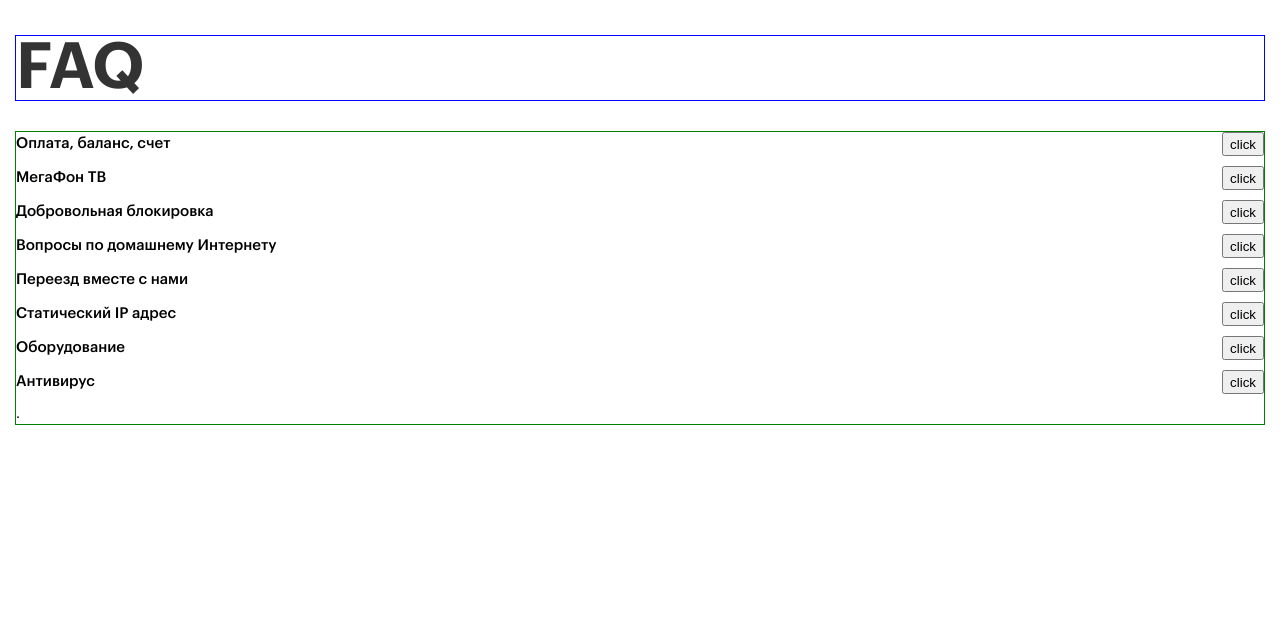
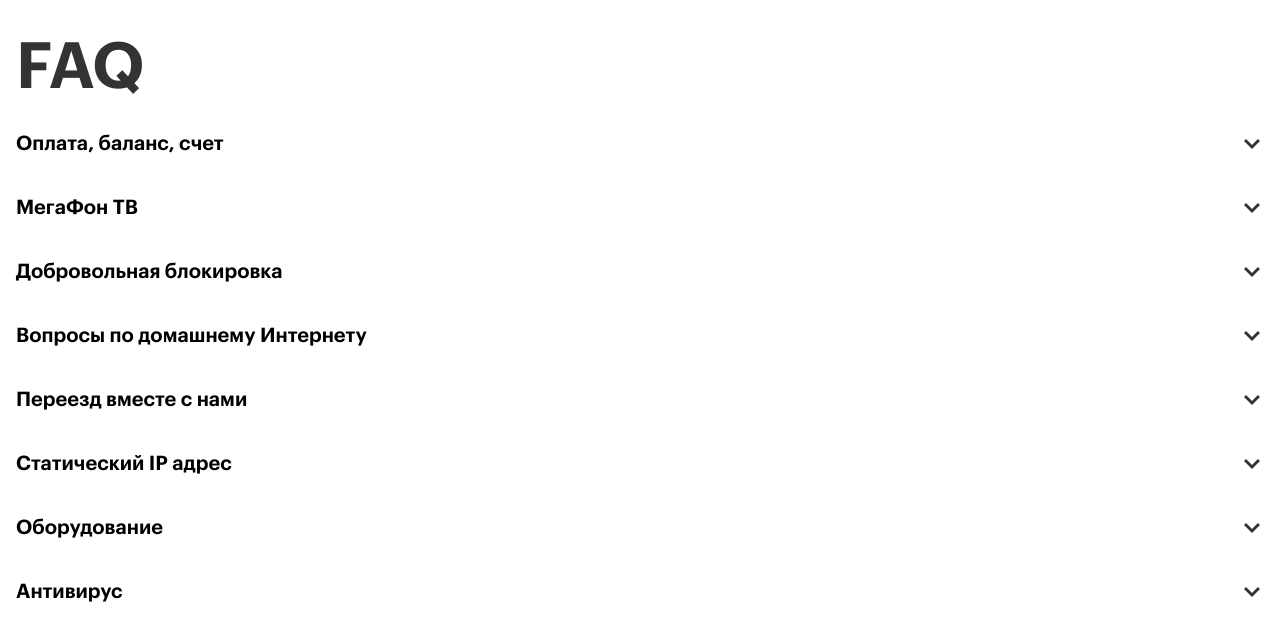
Before and after one commit to aleks-andra/faq-project, a React (Vite) app: page / in a window 1280 px wide. Shown: the top 640 px of the page. Built offline with nearby package versions, Linux system fonts and the light colour scheme.

Commit message:
apply design styles

```diff
--- a/package.json
+++ b/package.json
@@ -10,6 +10,7 @@
     "preview": "vite preview"
   },
   "dependencies": {
+    "classnames": "^2.5.1",
     "react": "^19.1.0",
     "react-dom": "^19.1.0"
   },
--- /dev/null
+++ b/src/assets/icons/icons.tsx
@@ -0,0 +1,25 @@
+import type { FC } from "react";
+
+export const Arrow: FC<{ size?: "s" | "m" }> = ({ size = "s" }) => {
+  return (
+    <svg
+      width="24"
+      height="24"
+      viewBox="0 0 24 24"
+      fill="none"
+      xmlns="http://www.w3.org/2000/svg"
+    >
+      {size === "s" ? (
+        <path
+          d="M7.16315 15L12 10.206L16.8369 15L18.5 13.397L12 7L5.5 13.397L7.16315 15Z"
+          fill="#333333"
+        />
+      ) : (
+        <path
+          d="M6.04695 17L12 11.0076L17.9531 17L20 14.9962L12 7L4 14.9962L6.04695 17Z"
+          fill="#333333"
+        />
+      )}
+    </svg>
+  );
+};
--- /dev/null
+++ b/src/features/faq/components/arrow-button/arrow-button.module.css
@@ -0,0 +1,16 @@
+.arrowButton {
+  padding: 0;
+  margin: 0;
+  background-color: transparent;
+  border: none;
+  max-width: 24px;
+  max-height: 24px;
+  svg {
+    transition: transform 0.3s ease-in-out;
+    transform: rotate(-180deg);
+  }
+}
+
+.rotatedArrow svg{
+  transform: rotate(0deg);
+}
--- /dev/null
+++ b/src/features/faq/components/arrow-button/arrow-button.tsx
@@ -0,0 +1,22 @@
+import type { FC } from "react";
+import { Arrow } from "../../../../assets/icons/icons";
+import styles from "./arrow-button.module.css";
+import cx from "classnames";
+
+type Props = {
+    size?: "s" | "m";
+    isRotated?: boolean;
+    onClick?: () => void;
+}
+
+export const ArrowButton: FC<Props> = ({ size = "s", isRotated = false, onClick }) => {
+  return (
+    <button className={cx(styles.arrowButton, {
+      [styles.rotatedArrow]: isRotated,
+    })}
+    onClick={onClick}
+    >
+      <Arrow size={size} />
+    </button>
+  );
+};
--- a/src/features/faq/components/faq-item/faq-item.module.css
+++ b/src/features/faq/components/faq-item/faq-item.module.css
@@ -1,11 +1,28 @@
 .wrapper {
     display: flex;
     justify-content: space-between;
-    margin-bottom: 10px;
+    align-items: center;
 }
 
 .name {
-    font-size: 15px;
-    font-weight: 500;
+    font-size: 24px;
+    font-weight: 600;
     line-height: 24px;
+
+    @media (max-width: 1439px) {
+        font-size: 20px;
+        padding-right: 5px;
+    }
 }
+
+.container {
+    display: flex;
+    flex-direction: column;
+    gap: 32px;
+}
+
+.questions {
+    display: flex;
+    flex-direction: column;
+    gap: 16px;
+}
--- a/src/features/faq/components/faq-item/faq-item.tsx
+++ b/src/features/faq/components/faq-item/faq-item.tsx
@@ -1,6 +1,7 @@
 import { useState, type FC, type ReactNode } from "react";
 
 import styles from "./faq-item.module.css";
+import { ArrowButton } from "../arrow-button/arrow-button";
 
 type Props = {
   name: string;
@@ -13,10 +14,16 @@
     <section className={styles.container}>
       <div className={styles.wrapper}>
         <div className={styles.name}>{name}</div>
-        <button onClick={() => setIsVisible(!isVisible)}>click</button>
+        <ArrowButton
+          size="m"
+          isRotated={isVisible}
+          onClick={() => {
+            setIsVisible(!isVisible);
+          }}
+        />
       </div>
 
-      {isVisible && <div>{children}</div>}
+      {isVisible && <div className={styles.questions}>{children}</div>}
     </section>
   );
 };
--- a/src/features/faq/components/question/question.module.css
+++ b/src/features/faq/components/question/question.module.css
@@ -1,40 +1,126 @@
 .container {
-  margin-bottom: 10px;
-  outline: 1px solid purple;
+  display: flex;
+  flex-direction: column;
+  gap: 16px;
+  padding-bottom: 16px;
+  border-bottom: 1px solid var(--gray-light);
 }
 
 .wrapper {
   display: flex;
-  justify-content: space-between;
+  align-items: center;
+  gap: 50px;
+
+  @media (max-width: 1439px) {
+    display: flex;
+    flex-direction: column;
+    align-items: flex-start;
+    gap: 8px;
+  }
 }
 
 .actions {
   display: flex;
   align-items: center;
+  justify-content: space-between;
+
+  @media (max-width: 1439px) {
+    justify-content: flex-start;
+    gap: 50px;
+  }
 }
 
 .feedbackTitle {
   font-size: 14px;
   line-height: 15px;
-  color: var(--feedback-text);
+  color: var(--gray);
   text-transform: uppercase;
+  padding-top: 5px;
+
+  @media (max-width: 1439px) {
+    padding-top: 0;
+  }
 }
 
 .question {
   font-size: 15px;
-  font-weight: 500px;
+  font-weight: 500;
   line-height: 24px;
   text-align: start;
+}
+
+.feedbackButtons {
+  display: flex;
+  flex-wrap: wrap;
+  gap: 12px;
 }
 
 .feedbackPrompt {
   font-size: 12px;
   line-height: 18px;
-  color: var(--feedback-text);
+  color: var(--gray);
+  margin: 0;
 }
 
 .feedbackButton {
   font-size: 12px;
   line-height: 18px;
-  color: var(--feedback-text);
+  color: var(--gray);
+  background-color: transparent;
+  border: 1px solid var(--gray);
+  width: 55px;
+  height: 34px;
+  text-transform: uppercase;
+  cursor: pointer;
+
+  &:hover {
+    border: 1px solid var(--graphite);
+    color: var(--graphite);
+  }
 }
+
+.arrow {
+  padding: 0;
+  margin: 0;
+  background-color: transparent;
+  border: none;
+  max-width: 24px;
+  max-height: 24px;
+  svg {
+    transition: transform 0.3s ease-in-out;
+    transform: rotate(-180deg);
+  }
+}
+
+.rotatedArrow svg {
+  transform: rotate(0deg);
+}
+
+.questionWrapper {
+  display: flex;
+  align-items: center;
+  justify-content: space-between;
+  flex-grow: 1;
+  width: 100%;
+}
+
+.answerWrapper {
+  display: flex;
+  flex-direction: column;
+  gap: 24px;
+}
+
+.answerContainer {
+  display: flex;
+  gap: 66px;
+
+  @media (max-width: 1439px) {
+    display: flex;
+    flex-direction: column;
+    gap: 8px;
+  }
+}
+
+.sentFeedback {
+  padding: 8px 0;
+}
--- a/src/features/faq/components/question/question.tsx
+++ b/src/features/faq/components/question/question.tsx
@@ -1,51 +1,66 @@
 import { useState, type FC } from "react";
 import styles from "./question.module.css";
+import { ArrowButton } from "../arrow-button/arrow-button";
+import cx from "classnames";
 
 type Props = {
   name: string;
   answer: string;
-  onClick: (actionType: 'increase' | 'decrease') => void;
+  onClick: (actionType: "increase" | "decrease") => void;
 };
 
 export const Question: FC<Props> = ({ name, answer, onClick }) => {
   const [isVisible, setIsVisible] = useState(false);
   const [hasFeedback, setHasFeedback] = useState(false);
 
-  const handleClick = (actionType: 'increase' | 'decrease') => {
+  const handleClick = (actionType: "increase" | "decrease") => {
     setHasFeedback(true);
     onClick(actionType);
-  }
+  };
 
   return (
     <section className={styles.container}>
       <div className={styles.wrapper}>
         <div className={styles.feedbackTitle}>Вопрос</div>
+        <div className={styles.questionWrapper}>
           <div className={styles.question}>{name}</div>
-        <button
+          <ArrowButton
+            isRotated={isVisible}
             onClick={() => {
               setIsVisible(!isVisible);
             }}
-        >
-          click
-        </button>
+          />
+        </div>
       </div>
       {isVisible && (
-        <div>
+        <div  className={styles.answerContainer}>
           <div className={styles.feedbackTitle}>Ответ</div>
+          <div className={styles.answerWrapper}>
             <div>{answer}</div>
-          {!hasFeedback ? <div className={styles.actions}>
+            {!hasFeedback ? (
+              <div className={styles.actions}>
                 <p className={styles.feedbackPrompt}>
                   Информация была полезной?
                 </p>
-            <div >
-              <button className={styles.feedbackButton} onClick={() => handleClick('increase')}>Да</button>
-              <button className={styles.feedbackButton} onClick={() => handleClick('decrease')}>Нет</button>
+                <div className={styles.feedbackButtons}>
+                  <button
+                    className={styles.feedbackButton}
+                    onClick={() => handleClick("increase")}
+                  >
+                    Да
+                  </button>
+                  <button
+                    className={styles.feedbackButton}
+                    onClick={() => handleClick("decrease")}
+                  >
+                    Нет
+                  </button>
                 </div>
-          </div> :
-            <p className={styles.feedbackPrompt}>
-            Отзыв отправлен, спасибо!
-            </p>
-          }
+              </div>
+            ) : (
+              <p className={cx(styles.feedbackPrompt, styles.sentFeedback)}>Отзыв отправлен, спасибо!</p>
+            )}
+          </div>
         </div>
       )}
     </section>
--- a/src/features/faq/faq.module.css
+++ b/src/features/faq/faq.module.css
@@ -3,9 +3,7 @@
   margin: 0 auto;
   max-width: 1440px;
   justify-content: space-between;
-  height: 100vh;
   padding: 80px;
-  outline: 1px solid red;
 
   @media (max-width: 1439px) {
     flex-direction: column;
@@ -19,8 +17,7 @@
   font-size: 128px;
   line-height: 128px;
   font-weight: 600;
-  color: var(--basic-content);
-  outline: 1px solid blue;
+  color: var(--graphite);
 
   @media (max-width: 1439px) {
     font-size: 64px;
@@ -30,7 +27,10 @@
 
 .faqContainer {
   width: 620px;
-  outline: 1px solid green;
+  display: flex;
+  flex-direction: column;
+  gap: 40px;
+  min-width: 375px;
 
   @media (max-width: 1439px) {
     width: 100%;
--- a/src/features/faq/faq.tsx
+++ b/src/features/faq/faq.tsx
@@ -43,7 +43,6 @@
             );
           })}
         </FaqItems>
-        .
       </div>
     </section>
   );
--- a/src/styles/theme.css
+++ b/src/styles/theme.css
@@ -1,4 +1,5 @@
 :root {
-  --basic-content: #333333;
-  --feedback-text: #A0A0A0;
+  --graphite: #333333;
+  --gray: #a0a0a0;
+  --gray-light: #cbcbcb;
 }
```
Also changed, not shown: 1 other file (tests, documents, lock files or other folders). Lines whose indentation alone changed are shown as unchanged.
